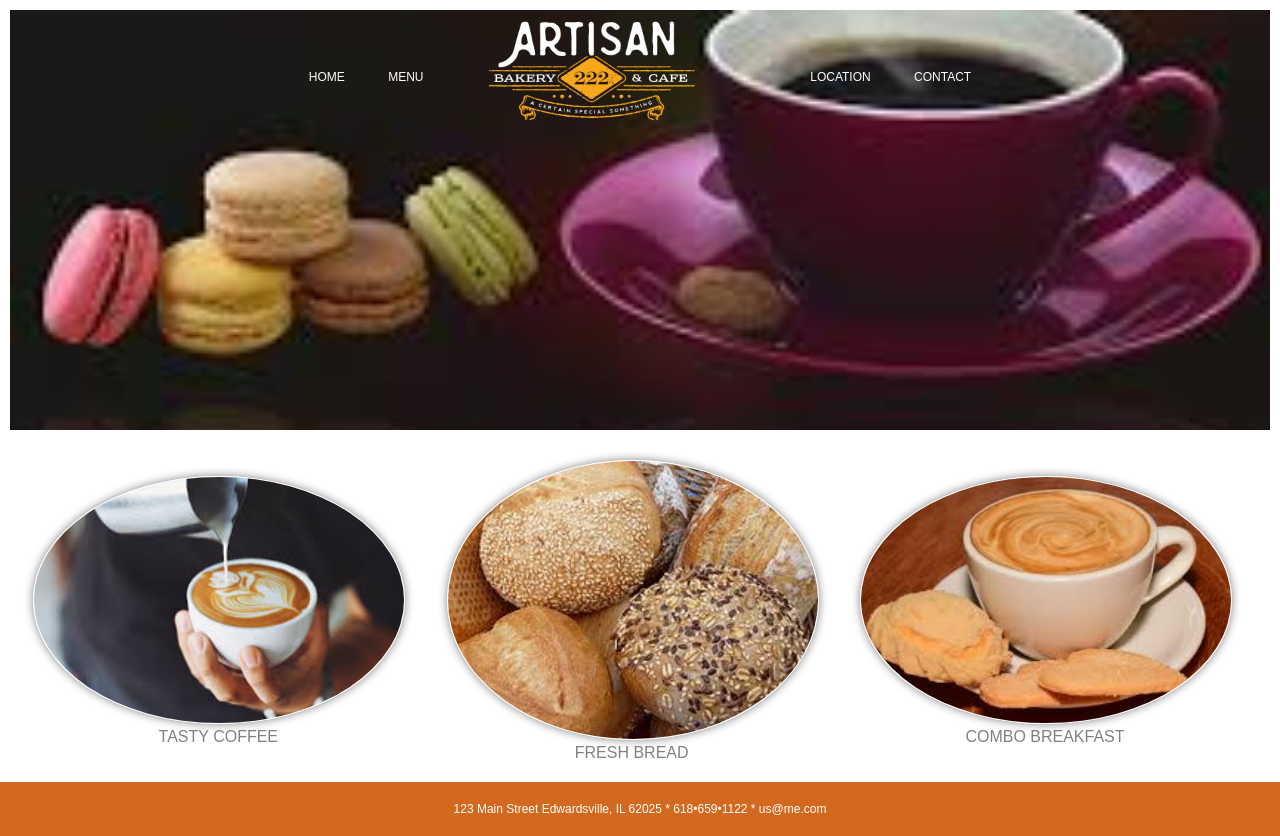
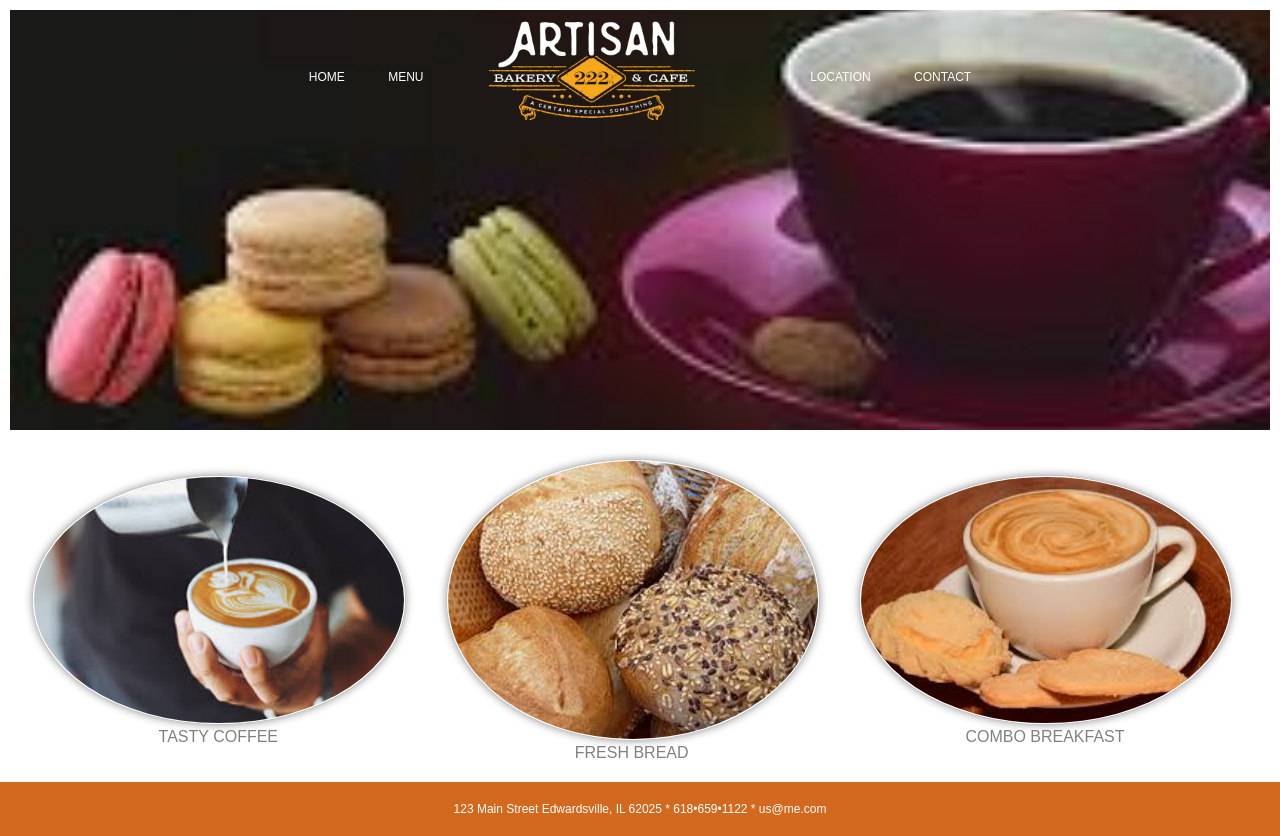
Before and after one commit to mkeita94/CoffeeShop, a plain HTML site: page index.html in a window 1280 px wide. Drawn offline with Linux system fonts and the light colour scheme.

Commit message:
Update style.css

```diff
--- a/style.css
+++ b/style.css
@@ -9,7 +9,7 @@ h1{
 }
 header{
     background-image: url("Images/bg3.jpg");
-    background-size: 100%;
+    background-size: 1400px;
     background-repeat: no-repeat;
     background-position: center;
     margin: 10px 10px;
```
